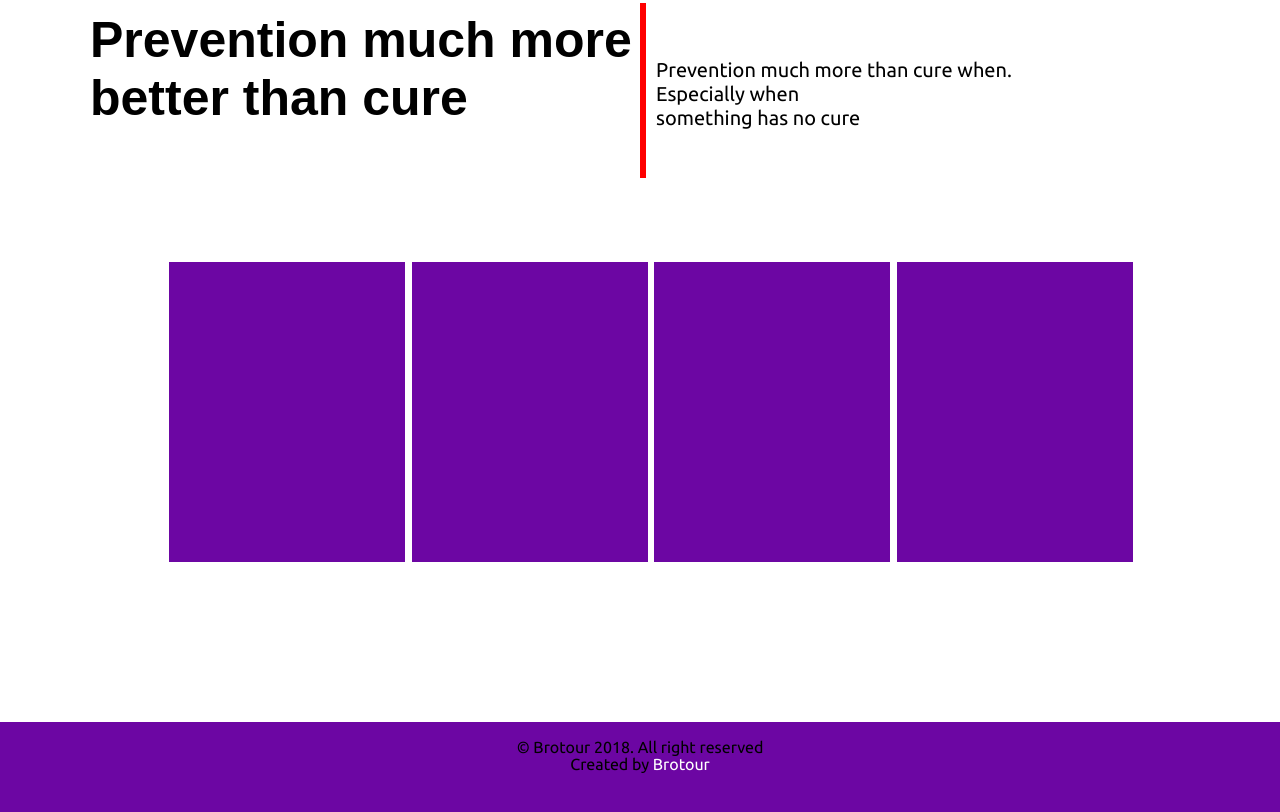
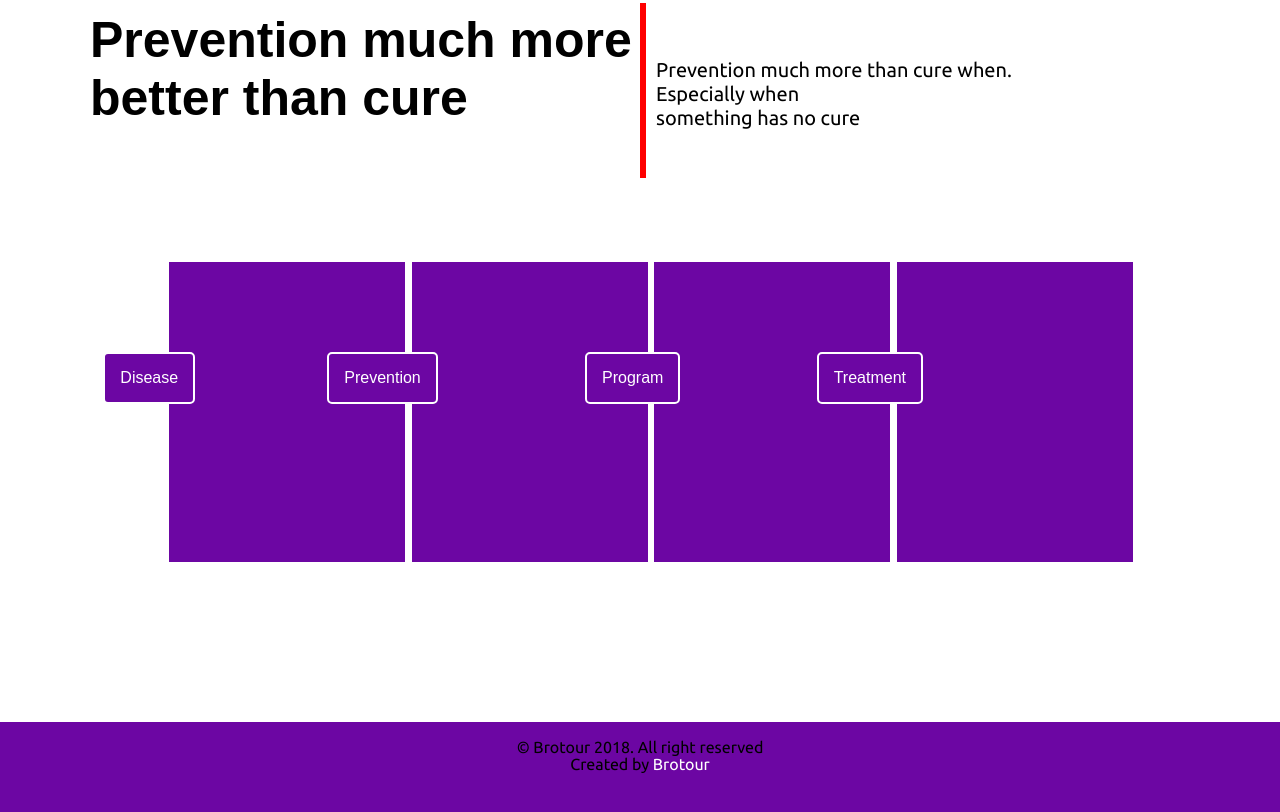
Before and after one commit to mir033/webtech_project, a plain HTML site: page index.html in a window 1280 px wide. Shown: the part 1801-2613 px from the top of the page. Drawn offline with Linux system fonts and the light colour scheme.

Commit message:
Update index.html

```diff
--- a/index.html
+++ b/index.html
@@ -99,10 +99,10 @@
 </div>
 <div class="news_cont">
   <ul class="news_cont_0">
-    <li><a href="#"></a></li>
-    <li><a href="#"></a></li>
-    <li><a href="#"></a></li>
-    <li><a href="#"></a></li>
+    <li ><a href="#" class="button2">Disease</a></li>
+    <li ><a href="#" class="button2">Prevention</a></li>
+    <li ><a href="#" class="button2">Program</a></li>
+    <li ><a href="#" class="button2">Treatment</a></li>
   </ul>
 </div>
 
```
